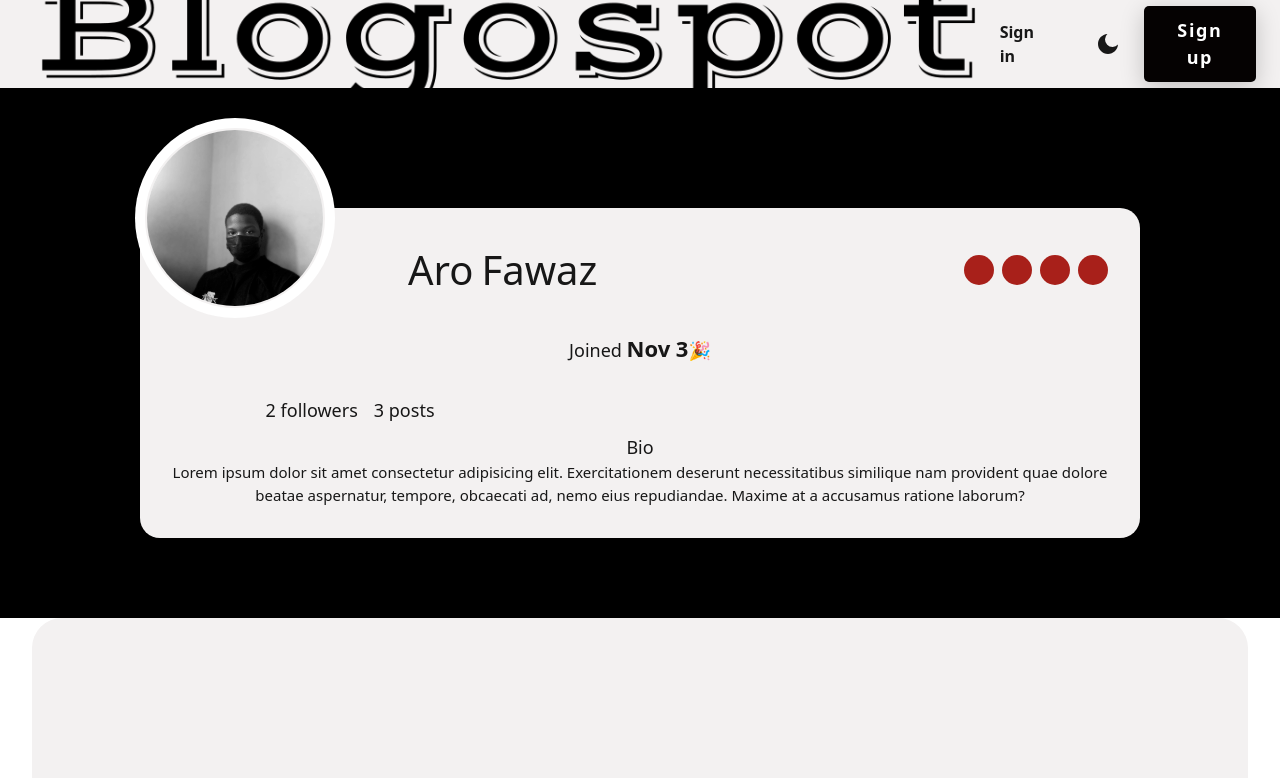
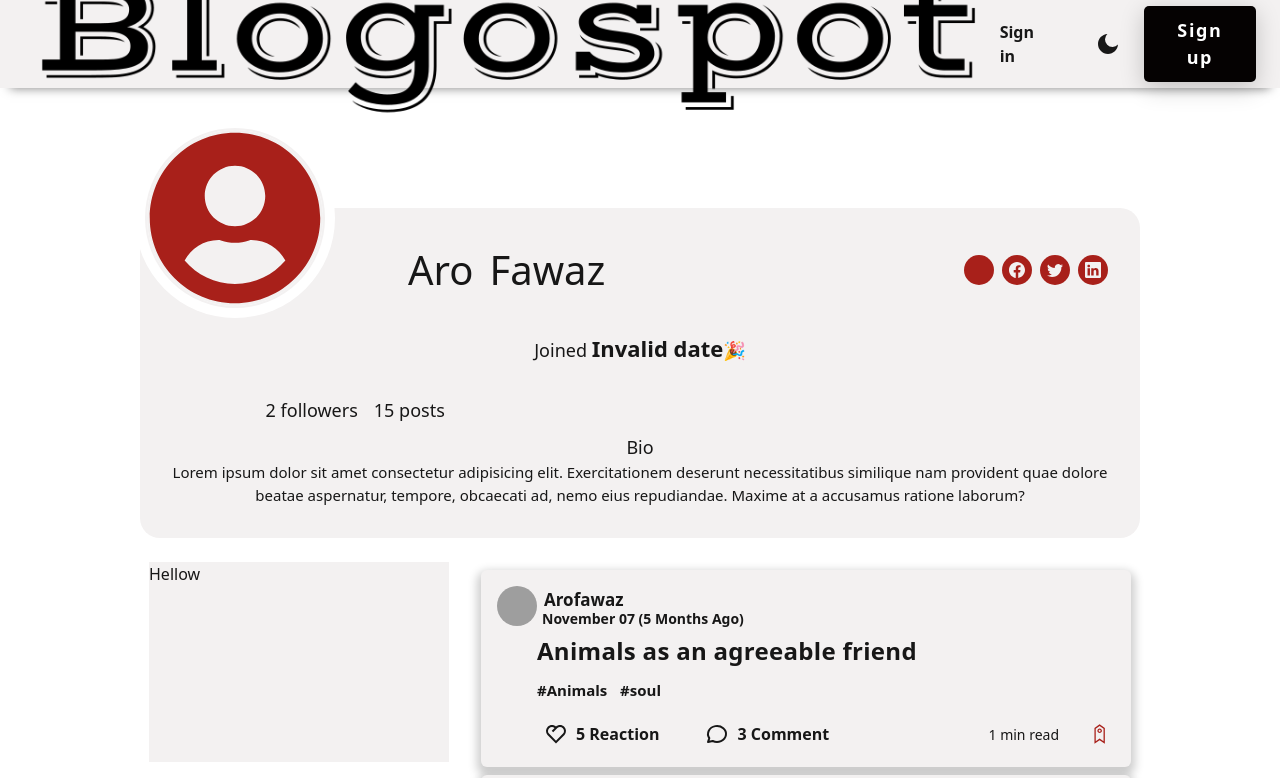
Before and after one commit to SAMUEL-UME/blogospot-frontend, a Next.js app: page /Arofawaz in a window 1280 px wide. Shown: the top 778 px of the page. Built offline with nearby package versions, Linux system fonts and the light colour scheme; grey boxes are pictures that could not be loaded.

Commit message:
Added feature: Added all post to user profile

```diff
--- a/data/data.json
+++ b/data/data.json
@@ -5,7 +5,7 @@
       "_id": "63babdea3d1cf3b6cb19d3d8",
       "title": "A town hall different from bala blu, blue blu bulaba. broom broom broom brooooooooom. Bala blu blue blu bulaba.",
       "description": "A town hall different from bala blu, blue blu bulaba. broom broom broom brooooooooom. Bala blu blue blu bulaba.",
-      "author": { "_id": "636573b53aefa9d448741d1c", "username": "mmmm" },
+      "author": { "_id": "636573b53aefa9d448741d1c", "username": "sam" },
       "state": "published",
       "reading_time": 1,
       "read_count": 0,
@@ -35,7 +35,7 @@
       "_id": "6366efcafc2e695935c9a697",
       "title": "Getting started with backend technologies",
       "description": "Guide on starting web development",
-      "author": { "_id": "636573b53aefa9d448741d1c", "username": "mmmm" },
+      "author": { "_id": "636573b53aefa9d448741d1c", "username": "sam" },
       "state": "published",
       "reading_time": 1,
       "read_count": 2,
@@ -50,7 +50,7 @@
       "_id": "6366ef2dfc2e695935c9a694",
       "title": "Welocme to my blog",
       "description": "Guide on starting web development",
-      "author": { "_id": "636573b53aefa9d448741d1c", "username": "mmmm" },
+      "author": { "_id": "636573b53aefa9d448741d1c", "username": "sam" },
       "state": "published",
       "reading_time": 1,
       "read_count": 7,
@@ -65,7 +65,7 @@
       "_id": "63660b8eb712e126c68023c3",
       "title": "Coding like a pro",
       "description": "Coding like a pro",
-      "author": { "_id": "636573b53aefa9d448741d1c", "username": "mmmm" },
+      "author": { "_id": "636573b53aefa9d448741d1c", "username": "sam" },
       "state": "published",
       "reading_time": 1,
       "read_count": 14,
@@ -80,7 +80,7 @@
       "_id": "63660b8eb712e126cuns8783c3",
       "title": "Today",
       "description": "Never underestimate the power you have to take your life in a new direction",
-      "author": { "_id": "636573b53aefa9d448741d1c", "username": "tosin" },
+      "author": { "_id": "636573b53aefa9d448741d1c", "username": "sam" },
       "state": "published",
       "reading_time": 1,
       "read_count": 5,
@@ -95,7 +95,7 @@
       "_id": "63660b8eb71wia8a6c63483c3",
       "title": "Animals as an agreeable friend",
       "description": "Until one has loved an animal, a part of one's soul remains unawakened.",
-      "author": { "_id": "636573b53aefa9d448741d1c", "username": "tosin" },
+      "author": { "_id": "636573b53aefa9d448741d1c", "username": "Arofawaz" },
       "state": "published",
       "reading_time": 1,
       "read_count": 7,
@@ -110,7 +110,7 @@
       "_id": "63660b8eb892e126c63483c3",
       "title": "Happy mother's Day",
       "description": "Mother-love is the great, surging, divine current that plays forever through humanity.",
-      "author": { "_id": "636573b53aefa9d448741d1c", "username": "tosin" },
+      "author": { "_id": "636573b53aefa9d448741d1c", "username": "Arofawaz" },
       "state": "published",
       "reading_time": 1,
       "read_count": 12,
@@ -125,7 +125,7 @@
       "_id": "63660b8eb712e126c65783c3",
       "title": "Sunset is the opening music of the night.",
       "description": "Sunsets are proof that no matter what happens, every day can end beautifully.",
-      "author": { "_id": "636573b53aefa9d448741d1c", "username": "tosin" },
+      "author": { "_id": "636573b53aefa9d448741d1c", "username": "Arofawaz" },
       "state": "published",
       "reading_time": 1,
       "read_count": 5,
@@ -140,7 +140,7 @@
       "_id": "62360b8eb712e126c63483c3",
       "title": "A place like never before",
       "description": " Some beautiful paths can't be discovered without getting lost.",
-      "author": { "_id": "636573b53aefa9d448741d1c", "username": "tosin" },
+      "author": { "_id": "636573b53aefa9d448741d1c", "username": "Arofawaz" },
       "state": "published",
       "reading_time": 1,
       "read_count": 2,
@@ -170,7 +170,7 @@
       "_id": "63660b8eb712e126c65683c3",
       "title": "Self-love for a functional,successful life",
       "description": "You alone are enough, you have nothing to prove to anybody.",
-      "author": { "_id": "636573b53aefa9d448741d1c", "username": "tosin" },
+      "author": { "_id": "636573b53aefa9d448741d1c", "username": "Arofawaz" },
       "state": "published",
       "reading_time": 1,
       "read_count": 9,
@@ -185,7 +185,7 @@
       "_id": "63660b8eb712e736c63483c3",
       "title": "Teamwork is always a better option",
       "description": "Alone we can do so little; together we can do so much.",
-      "author": { "_id": "636573b53aefa9d448741d1c", "username": "tosin" },
+      "author": { "_id": "636573b53aefa9d448741d1c", "username": "Arofawaz" },
       "state": "published",
       "reading_time": 1,
       "read_count": 3,
@@ -200,7 +200,7 @@
       "_id": "63660b8eb712e126c65483c3",
       "title": "Leadership in my light",
       "description": " Leadership is the capacity to translate vision into reality.",
-      "author": { "_id": "636573b53aefa9d448741d1c", "username": "tosin" },
+      "author": { "_id": "636573b53aefa9d448741d1c", "username": "Arofawaz" },
       "state": "published",
       "reading_time": 1,
       "read_count": 5,
@@ -215,7 +215,7 @@
       "_id": "63660b8eb712e130b63483c3",
       "title": "This new day",
       "description": "It's a new dawn, It's a new day, It's a new life for me. And I'm feeling good.",
-      "author": { "_id": "636573b53aefa9d448741d1c", "username": "tosin" },
+      "author": { "_id": "636573b53aefa9d448741d1c", "username": "Arofawaz" },
       "state": "published",
       "reading_time": 1,
       "read_count": 9,
@@ -260,7 +260,7 @@
       "_id": "63660b8eb702e126c63483c0",
       "title": "Blood makes you related, loyalty makes you family.",
       "description": "Your triumphs and victories make your family stronger and proud.",
-      "author": { "_id": "636573b53aefa9d448741d1c", "username": "tosin" },
+      "author": { "_id": "636573b53aefa9d448741d1c", "username": "Arofawaz" },
       "state": "published",
       "reading_time": 1,
       "read_count": 7,
@@ -275,7 +275,7 @@
       "_id": "636600kwj8b712e126c63483c3",
       "title": "Music is moonlight in the gloomy night of life.",
       "description": "Those who dream by day are cognizant of many things which escape those who dream only by night.",
-      "author": { "_id": "636573b53aefa9d448741d1c", "username": "tosin" },
+      "author": { "_id": "636573b53aefa9d448741d1c", "username": "Arofawaz" },
       "state": "published",
       "reading_time": 1,
       "read_count": 7,
@@ -290,7 +290,7 @@
       "_id": "63660b8eb712e173c63583c3",
       "title": "Hope a powerful force",
       "description": "Hope is the thing with feathers that perches in the soul and sings the tune without the words and never stops at all.",
-      "author": { "_id": "636573b53aefa9d448741d1c", "username": "tosin" },
+      "author": { "_id": "636573b53aefa9d448741d1c", "username": "Arofawaz" },
       "state": "published",
       "reading_time": 1,
       "read_count": 6,
@@ -350,7 +350,7 @@
       "_id": "63660e4eb712e126c63553c3",
       "title": "Happiness a direction,not a place",
       "description": "Happiness depends upon ourselves.",
-      "author": { "_id": "636573b53aefa9d448741d1c", "username": "uk" },
+      "author": { "_id": "636573b53aefa9d448741d1c", "username": "Arofawaz" },
       "state": "published",
       "reading_time": 1,
       "read_count": 10,
@@ -365,7 +365,7 @@
       "_id": "63660b8eb712e126c68483c3",
       "title": "Goodmorning,this morning",
       "description": "Smile in the mirror. Do that every morning and you'll start to see a big difference in your life.",
-      "author": { "_id": "636573b53aefa9d448741d1c", "username": "tosin" },
+      "author": { "_id": "636573b53aefa9d448741d1c", "username": "Arofawaz" },
       "state": "published",
       "reading_time": 1,
       "read_count": 5,
@@ -380,7 +380,7 @@
       "_id": "63660b9lb712e126c63483c3",
       "title": "Struggles and decision we made",
       "description": "Where there is no struggle, there is no strength.",
-      "author": { "_id": "636573b53aefa9d448741d1c", "username": "uk" },
+      "author": { "_id": "636573b53aefa9d448741d1c", "username": "sam" },
       "state": "published",
       "reading_time": 1,
       "read_count": 13,
@@ -395,7 +395,7 @@
       "_id": "64760b8eb712e126c63483c3",
       "title": "The life i hoped for",
       "description": "We regret the chances we didn't take that could of made us happy.",
-      "author": { "_id": "636573b53aefa9d448741d1c", "username": "uk" },
+      "author": { "_id": "636573b53aefa9d448741d1c", "username": "sam" },
       "state": "published",
       "reading_time": 1,
       "read_count": 14,
@@ -410,7 +410,7 @@
       "_id": "63660b8eb713e126c63483c3",
       "title": "Roads were made for journeys, not destinations.",
       "description": "It's not the destination, it's the journey.",
-      "author": { "_id": "636573b53aefa9d448741d1c", "username": "tosin" },
+      "author": { "_id": "636573b53aefa9d448741d1c", "username": "Arofawaz" },
       "state": "published",
       "reading_time": 1,
       "read_count": 11,
@@ -425,7 +425,7 @@
       "_id": "63678b8eb712e896c63483c3",
       "title": "Exhibiting Accountability",
       "description": "Being held accountable is an act of generosity and compassion.",
-      "author": { "_id": "636573b53aefa9d448741d1c", "username": "uk" },
+      "author": { "_id": "636573b53aefa9d448741d1c", "username": "sam" },
       "state": "published",
       "reading_time": 1,
       "read_count": 11,
@@ -440,7 +440,7 @@
       "_id": "63660b8eb712e776c63483c3",
       "title": "A day in my life",
       "description": "This Special day.",
-      "author": { "_id": "636573b53aefa9d448741d1c", "username": "uk" },
+      "author": { "_id": "636573b53aefa9d448741d1c", "username": "sam" },
       "state": "published",
       "reading_time": 1,
       "read_count": 7,
@@ -455,7 +455,7 @@
       "_id": "63660b8eb723e126c63483c3",
       "title": "Peace begins with a smile.",
       "description": "Share your smile with the world.",
-      "author": { "_id": "636573b53aefa9d448741d1c", "username": "uk" },
+      "author": { "_id": "636573b53aefa9d448741d1c", "username": "omaah" },
       "state": "published",
       "reading_time": 1,
       "read_count": 7,
@@ -470,7 +470,7 @@
       "_id": "63660b8eb712e126d53483c3",
       "title": "Home is where the heart is",
       "description": "Ther's no place like home.",
-      "author": { "_id": "636573b53aefa9d448741d1c", "username": "uk" },
+      "author": { "_id": "636573b53aefa9d448741d1c", "username": "omaah" },
       "state": "published",
       "reading_time": 1,
       "read_count": 7,
@@ -485,7 +485,7 @@
       "_id": "63660b8eb712e133c63483c3",
       "title": "What we seek",
       "description": "Look up to the happy times, for they are what we seek!.",
-      "author": { "_id": "636573b53aefa9d448741d1c", "username": "tosin" },
+      "author": { "_id": "636573b53aefa9d448741d1c", "username": "Arofawaz" },
       "state": "published",
       "reading_time": 1,
       "read_count": 7,
@@ -504,16 +504,18 @@
       "last_name": "sam",
       "username": "user20011",
       "email": "bello11@gmail.com",
-      "password": "$2b$10$On9rXdBLjSsgMpARpVwyuuK1LDplYt5a9Zb5pXo530HikrRTr9pty",
+      "createdAt": "2022-04-05T23:28:34.559Z",
+      "updatedAt": "2023-01-06T06:55:11.075Z",
       "__v": 0
     },
     {
       "_id": "641340a7ac807f207fde6948",
-      "first_name": "Me",
-      "last_name": "Stack",
-      "username": "Mern-stack",
+      "first_name": "Tosin",
+      "last_name": "Opeyemi",
+      "username": "omaah",
       "email": "Mern@gmail.com",
-      "password": "$2b$10$qd.9DTaI0fTpas4DoWLW7OZZlFHGpkobonJ7Tl9Mv28XKLj/daKO.",
+      "createdAt": "2022-11-04T06:03:22.899Z",
+      "updatedAt": "2022-11-04T06:03:22.899Z",
       "__v": 0
     },
     {
@@ -522,7 +524,8 @@
       "last_name": "Fawaz",
       "username": "Arofawaz",
       "email": "arofawaz2123@gmail.com",
-      "password": "$2b$10$tPvVOyrsF8niN9haCOrAIuYpuZd7VV1S7NdxhAYN1/cAnoX/4Vxfe",
+      "createdAt": "2023  -07-05T23:28:34.559Z",
+      "updatedAt": "2023-01-06T06:55:11.075Z",
       "__v": 0
     },
     {
@@ -531,8 +534,8 @@
       "last_name": "Ume",
       "username": "sam",
       "email": "cume357@gmail.com",
-      "createdAt": "2022-11-04T06:03:22.899Z",
-      "updatedAt": "2022-11-04T06:03:22.899Z",
+      "createdAt": "2023-01-08T12:58:18.947Z",
+      "updatedAt": "2023-01-08T13:02:15.326Z",
       "__v": 0
     }
   ]
--- a/pages/[user].js
+++ b/pages/[user].js
@@ -1,9 +1,9 @@
 import Profile from "../src/components/template/user/Profile";
 
-export default function Dashboard({ data }) {
+export default function Dashboard({ user, data }) {
   return (
-    <div className="bg-[#000]">
-      <Profile data={data} />
+    <div>
+      <Profile user={user} data={data} />
     </div>
   );
 }
@@ -30,9 +30,11 @@
 export async function getStaticProps(context) {
   const user = context.params.user;
   const { users } = await import("/data/data.json");
+  const { data } = await import("/data/data.json");
   const getUser = users.find((post) => user === post.username);
-  console.log(getUser);
+  const allPost = data.filter((posts) => user === posts.author.username);
+  console.log(allPost);
   return {
-    props: { data: getUser },
+    props: { user: getUser, data: allPost },
   };
 }
--- a/src/components/Aside.js
+++ b/src/components/Aside.js
@@ -1,10 +1,8 @@
 import React from "react";
 import styles from "@/styles/home/Home.module.css";
-import { BsFacebook } from "react-icons/bs";
+import { BsFacebook, BsTwitter, BsLinkedin } from "react-icons/bs";
 import { FaPinterestP } from "react-icons/fa";
 import { AiTwotoneMail } from "react-icons/ai";
-import { BsTwitter } from "react-icons/bs";
-import { BsLinkedin } from "react-icons/bs";
 import { useSelector } from "react-redux";
 import "animate.css";
 
--- a/src/components/molecule/Navbar.js
+++ b/src/components/molecule/Navbar.js
@@ -110,7 +110,7 @@
 
               <li className={styles.user} onClick={handleBurger}>
                 <div className={styles.image_container}>
-                  {user.image ? (
+                  {user !== null && user.image ? (
                     <Image
                       src={profile}
                       alt="profile"
--- a/src/components/template/Post/Posts.js
+++ b/src/components/template/Post/Posts.js
@@ -27,7 +27,11 @@
                   <Image src={data.image} alt="user" fill={true} />
                 </div>
                 <div>
-                  <h2>samuel</h2>
+                  <h2>
+                    <Link href={`/${data.author.username}`}>
+                      {data.author.username}
+                    </Link>
+                  </h2>
                   <p>
                     {moment(data.createdAt).format("MMMM hh")} (
                     {moment(data.createdAt).fromNow()})
@@ -77,7 +81,7 @@
         </>
       ) : (
         <>
-          {Array(12)
+          {Array(6)
             .fill(0)
             .map((_, i) => (
               <Loading key={i} />
--- a/src/components/template/user/Profile.js
+++ b/src/components/template/user/Profile.js
@@ -1,9 +1,17 @@
 import React from "react";
+import moment from "moment/moment";
 import styles from "../../../../styles/template/User/Profile.module.css";
 import profile from "../../../../public/profile.jpg";
+import Posts from "@/src/components/template/Post/Posts";
 import Image from "next/image";
+import { FaUserCircle } from "react-icons/fa";
+import { BsFacebook } from "react-icons/bs";
+import { BsTwitter } from "react-icons/bs";
+import { BsLinkedin } from "react-icons/bs";
 import { useSelector } from "react-redux";
-const Profile = ({ data }) => {
+import "animate.css";
+
+const Profile = ({ user, data }) => {
   const { theme } = useSelector((state) => state.theme);
   return (
     <div
@@ -13,47 +21,51 @@
 `}
     >
       <div className={styles.container}>
-        <div className={styles.top}>
+        <div
+          className={`${styles.top}  animate__animated animate__backInRight`}
+        >
           <div>
             <div className={styles.profile_img}>
               <div>
-                {/* <svg
-                  xmlns="http://www.w3.org/2000/svg"
-                  fill="none"
-                  viewBox="0 0 24 24"
-                  strokeWidth={1}
-                  stroke="currentColor"
-                  className={styles.img}
-                >
-                  <path
-                    strokeLinecap="round"
-                    strokeLinejoin="round"
-                    d="M2.25 15.75l5.159-5.159a2.25 2.25 0 013.182 0l5.159 5.159m-1.5-1.5l1.409-1.409a2.25 2.25 0 013.182 0l2.909 2.909m-18 3.75h16.5a1.5 1.5 0 001.5-1.5V6a1.5 1.5 0 00-1.5-1.5H3.75A1.5 1.5 0 002.25 6v12a1.5 1.5 0 001.5 1.5zm10.5-11.25h.008v.008h-.008V8.25zm.375 0a.375.375 0 11-.75 0 .375.375 0 01.75 0z"
+                {user.image ? (
+                  <Image
+                    src={profile}
+                    alt="profile"
+                    className={styles.imgage}
                   />
-                </svg> */}
-                <Image src={profile} alt="profile" className={styles.imgage} />
+                ) : (
+                  <FaUserCircle className={styles.image} />
+                )}
               </div>
             </div>
             <div className={styles.profile_details}>
               <h2>
-                <span>{data.first_name}</span>
-                <span>{data.last_name}</span>
+                <span>{user.first_name}</span>
+                <span>{user.last_name}</span>
               </h2>
               <div className={styles.social_links}>
-                <div className={styles.box}></div>
-                <div className={styles.box}></div>
-                <div className={styles.box}></div>
-                <div className={styles.box}></div>
+                <div className={styles.box}>
+
+                </div>
+                <div className={styles.box}>
+                  <BsFacebook className={styles.box_icon}/>
+                </div>
+                <div className={styles.box}>
+                  <BsTwitter className={styles.box_icon}/>
+                </div>
+                <div className={styles.box}>
+                  <BsLinkedin className={styles.box_icon} />
+                </div>
               </div>
             </div>
           </div>
           <div className={styles.top_2}>
             <span>
-              Joined <span>Nov 3</span>🎉
+              Joined <span>{moment(user.createdAt).format("MMM hh y")}</span>🎉
             </span>
             <div className={styles.top_2_fp}>
               <p>2 followers</p>
-              <p>3 posts</p>
+              <p>{data.length} posts</p>
             </div>
             <div className={styles.top_2_bio}>
               <span>Bio</span>
@@ -66,7 +78,14 @@
             </div>
           </div>
         </div>
-        <div className={styles.bottom}></div>
+        <div className={styles.bottom}>
+          <div className={styles.bt_aside}>
+            <h1>Hellow</h1>
+          </div>
+          <div className={styles.bt_post}>
+            <Posts data={data} theme={theme} />
+          </div>
+        </div>
       </div>
     </div>
   );
--- a/styles/molecules/Footer.module.css
+++ b/styles/molecules/Footer.module.css
@@ -154,6 +154,7 @@
   .footer {
     width: 95%;
     padding: 0.1rem;
+    border-radius: 20px;
   }
 }
 @media (max-width: 768px) {
@@ -182,6 +183,8 @@
   .footer {
     padding: 3rem 0.5rem 2rem 0.5rem !important;
     color: #fcfcfc;
+    width: 100%;
+    border-radius: 10px;
   }
   .footer_content_heading {
     font-size: 1.5rem;
--- a/styles/template/Post/posts.module.css
+++ b/styles/template/Post/posts.module.css
@@ -45,6 +45,7 @@
   line-height: 15px;
   width: fit-content;
   padding: 5px 2px;
+  cursor: pointer;
   transition: 1px solid;
 }
 .dark .user div h2 {
--- a/styles/template/User/Profile.module.css
+++ b/styles/template/User/Profile.module.css
@@ -10,6 +10,9 @@
   margin-top: 10rem;
   margin-bottom: 5rem;
   width: 1000px;
+  display: flex;
+  flex-direction: column;
+  gap: 0.5rem;
 }
 @media (max-width: 1000px) {
   .container {
@@ -80,14 +83,18 @@
 .profile_img div:hover {
   border-color: var(--sub-color);
 }
-.img {
-  width: 60%;
-  color: var(--primary-color);
-}
 .image {
   width: 100%;
   height: 100%;
   object-fit: cover;
+  color: var(--sub-color);
+}
+.dark .image {
+  background: var(--secondary-color);
+  color: var(--sub-color);
+}
+.light .image {
+  background-color: var(--primary-color);
 }
 
 .profile_details {
@@ -109,7 +116,7 @@
 .profile_details h2 {
   font-size: 2.5rem;
   display: flex;
-  gap: 0.5rem;
+  gap: 1rem;
 }
 .social_links {
   display: flex;
@@ -118,8 +125,15 @@
 .box {
   width: 30px;
   height: 30px;
+  display: flex;
+  align-items: center;
+  justify-content: center;
   border-radius: 50%;
   background: var(--sub-color);
+  cursor: pointer;
+}
+.box_icon {
+  color: var(--primary-color);
 }
 
 .top_2 {
@@ -184,11 +198,6 @@
 }
 .light .top_2_bio p {
   color: var(--secondary-color);
-}
-.bottom {
-  width: 100%;
-  /* animation: animate ease-in-out 400ms  infinite; */
-  background: floralwhite;
 }
 
 @media (max-width: 922px) {
@@ -300,3 +309,28 @@
     padding-right: 0rem;
   }
 }
+
+.bottom {
+  width: 100%;
+  position: relative;
+  border-radius: 20px;
+  display: flex;
+  gap: 2rem;
+  justify-content: center;
+  padding: 1rem 0;
+}
+.bt_aside {
+  width: 30%;
+  height: 200px;
+}
+.dark .bt_aside {
+  background-color: var(--secondary-color);
+  color: var(--primary-color) !important;
+}
+.light .bt_aside {
+  background-color: var(--primary-color);
+  color: var(--secondary-color);
+}
+.bt_post {
+  width: 65%;
+}
```
Also changed, not shown: styles/molecules/Navbar.module.css (+7 -0 lines).
